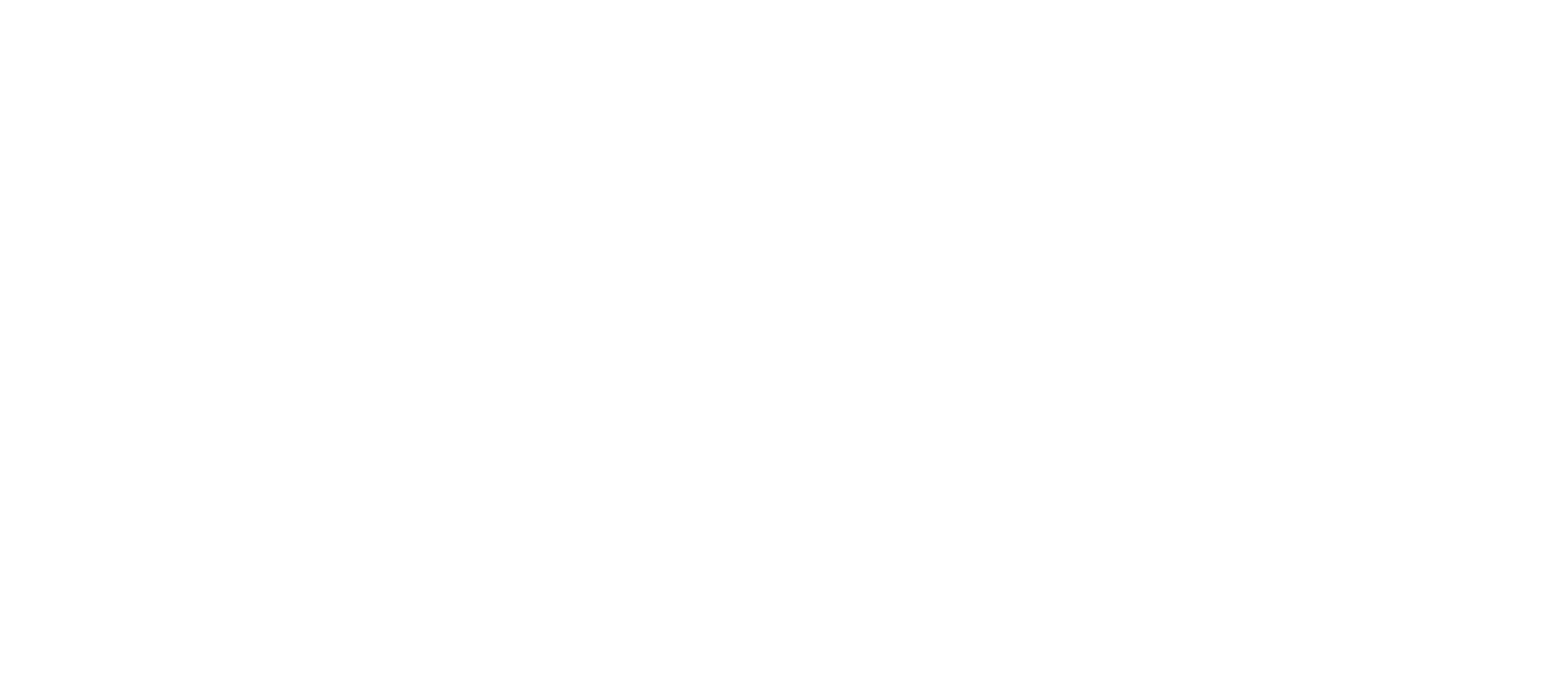
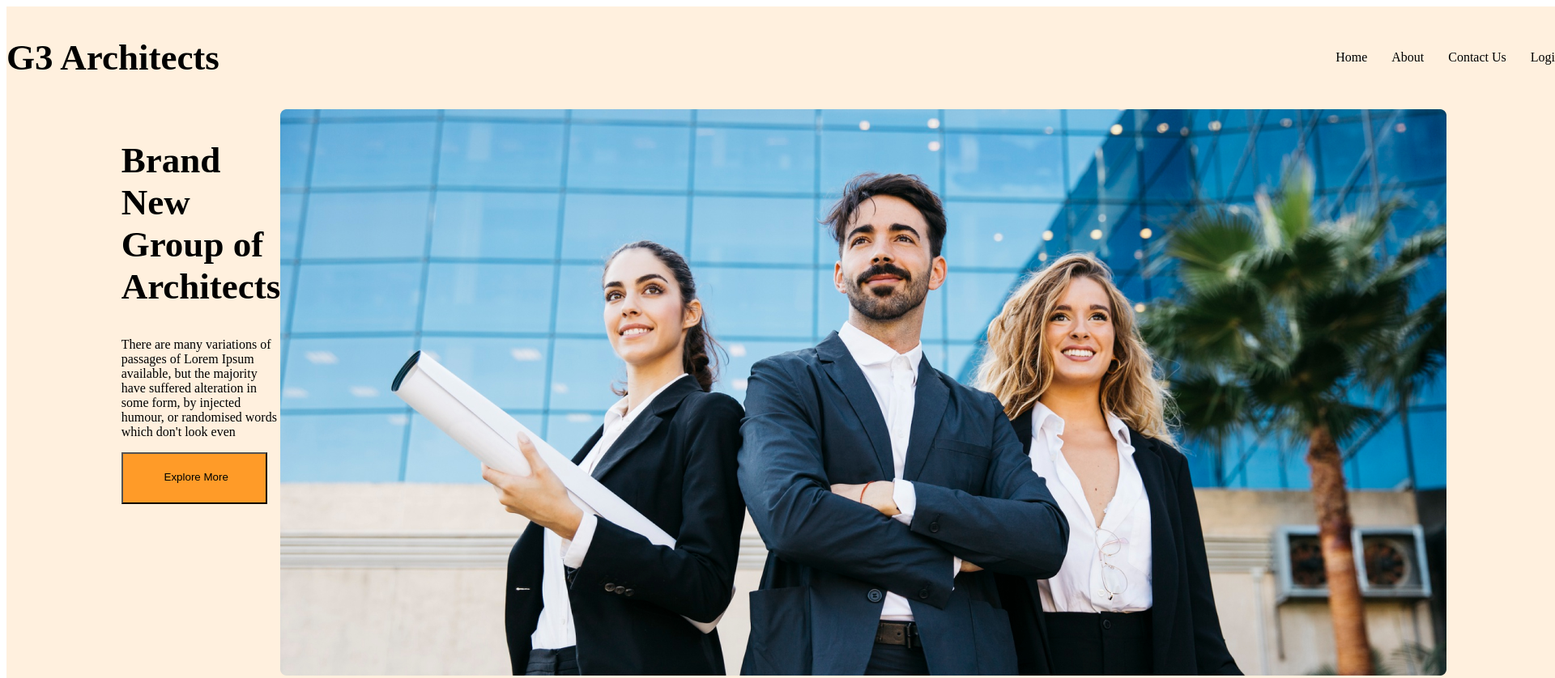
Before and after one commit to mukti022/g3-architects-assignment, a plain HTML site: page index.html in a window 1280 px wide. Shown: the top 838 px of the page at 81% size, 1920 px wide, since content can reach past the window. Before the commit the page ends 800 px from the top, so only its background shows below. Drawn offline with Linux system fonts and the light colour scheme.

Commit message:
added styles

```diff
--- a/index.html
+++ b/index.html
@@ -4,9 +4,35 @@
     <meta charset="UTF-8">
     <meta http-equiv="X-UA-Compatible" content="IE=edge">
     <meta name="viewport" content="width=device-width, initial-scale=1.0">
+    <!-- stylesheet -->
+    <link rel="stylesheet" href="styles/style.css">
     <title>G3-Architect</title>
 </head>
 <body>
+    <header class="header">
+        <!-- navigation -->
 
+        <nav>
+            <h2 class="title">G3 Architects</h2>
+            <ul>
+                <li>Home</li>
+                <li>About</li>
+                <li>Contact Us</li>
+                <li>Login</li>
+            </ul>
+        </nav>
+        <!-- banner -->
+        <div class="banner">
+           <div class="banner-details">
+            <h2 class="title">Brand New <br> Group of Architects </h2>
+
+            <p class="banner-description">There are many variations of passages of Lorem Ipsum available, but the majority have suffered alteration in <br> some form, by injected humour, or randomised words which don't look even</p>
+            <button class="btn-primary">Explore More</button>
+           </div>
+        <img src="images/banner.png" alt="">
+        </div>
+    </header>
+    <main></main>
+    <footer></footer>
 </body>
 </html>
--- /dev/null
+++ b/styles/style.css
@@ -0,0 +1,43 @@
+/* header */
+.header{
+    background: rgba(255, 143, 15, 0.136);
+
+   width: 1920px;
+height: 1322px;
+}
+.title{
+    font-weight: 700;
+font-size: 45px;
+color: black;
+}
+nav{
+    display: flex;
+
+    justify-content:space-between;
+}
+nav ul{
+    display: flex;
+    align-items: center;
+}
+nav li{
+    list-style: none;
+    margin-left: 30px;
+}
+.btn-primary{
+    width: 180px;
+height: 64px;
+background-color:#ff8f0edf  ;
+padding:21px 20px 24px 25px ;
+}
+.banner{
+    display: flex;
+    justify-content:center;
+    margin:0 200px;
+}
+
+
+
+img{
+    width: 1440px;
+height: 700px;
+}
```
Also changed, not shown: images/architect.png (added), images/banner.png (added), images/icons/customers.png (added), images/icons/email.png (added), images/icons/projects.png (added), images/icons/ribon.png (added), images/sponsors/amazon.png (added), images/sponsors/figma.png (added), images/sponsors/google.png (added), images/sponsors/spotify.png (added), images/sponsors/telerama.png (added), images/team1.png (added), images/team2.png (added), images/team3.png (added), 1 more files.
